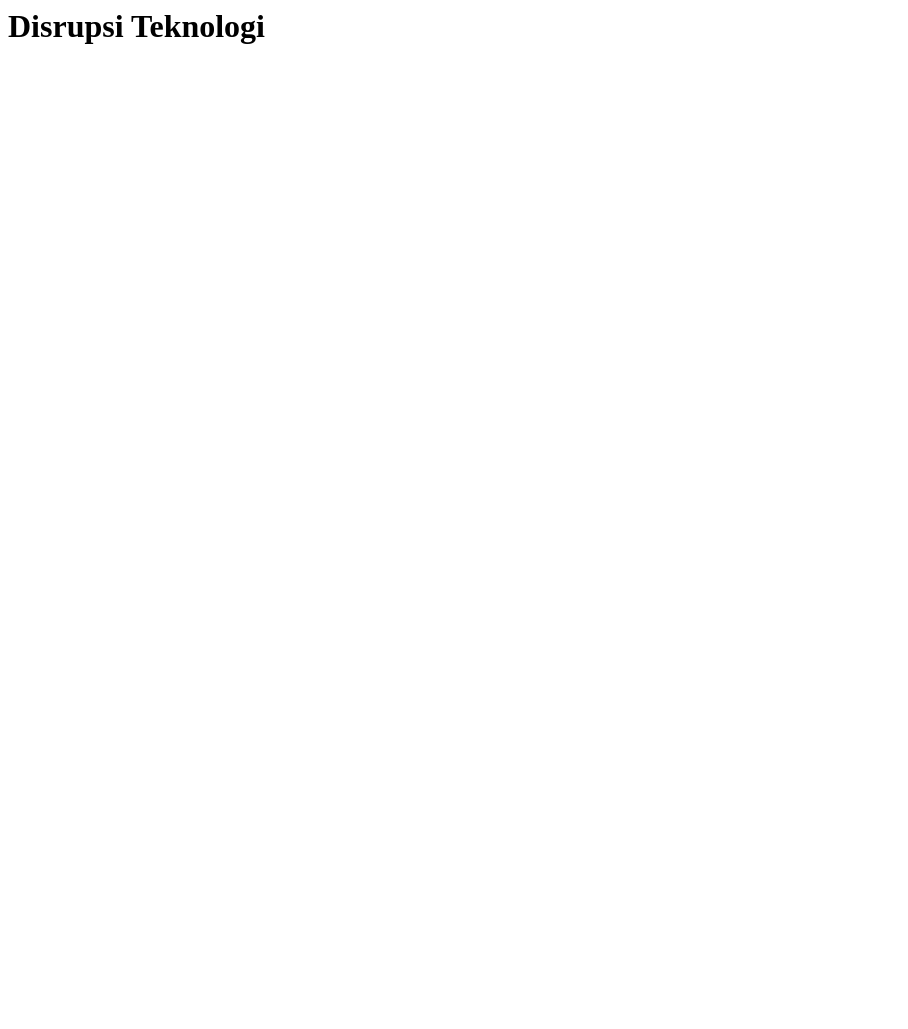
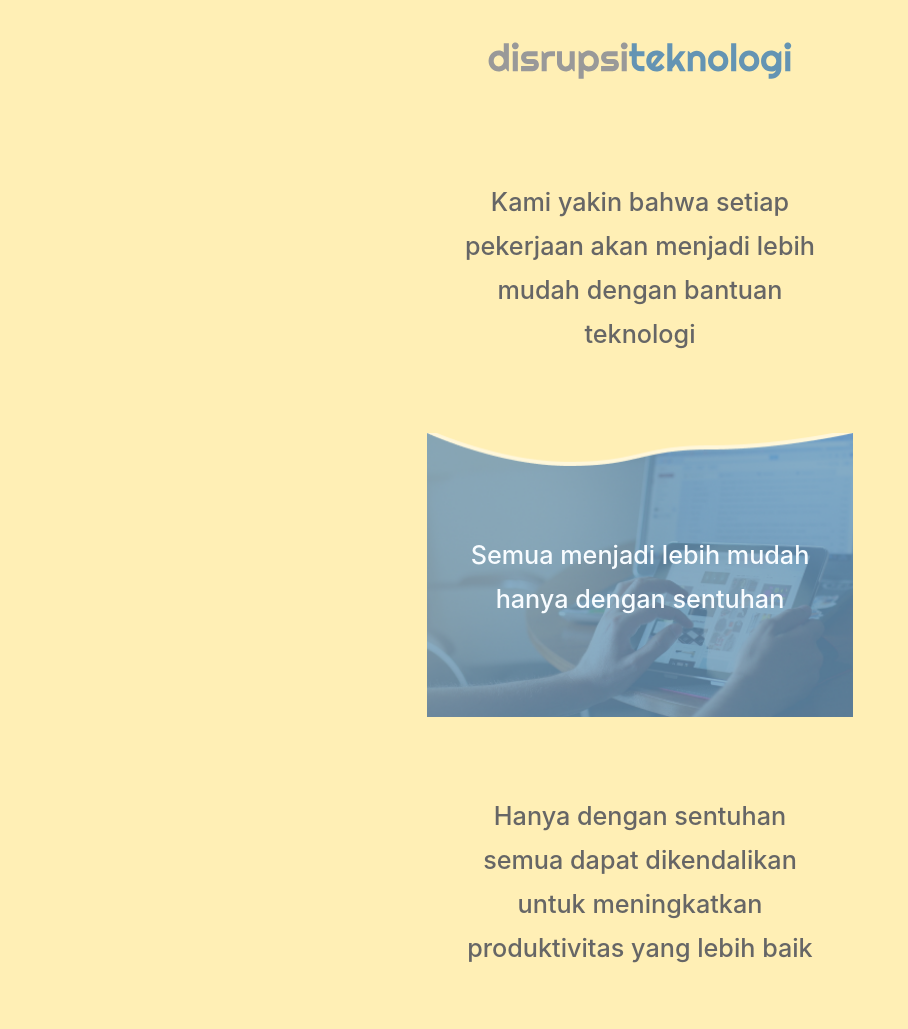
Before and after one commit to disrupsiteknologi/website, a plain HTML site: page www/index.html in a window 1280 px wide. Shown: the top 1029 px of the page, without its empty margins (0-908 px from the left). Before the commit the page ends 800 px from the top, so only its background shows below. Drawn offline with nearby package versions, Linux system fonts and the light colour scheme.

Commit message:
Create new home page

```diff
--- a/www/index.html
+++ b/www/index.html
@@ -4,8 +4,73 @@
     <meta http-equiv="Content-Type" content="text/html; charset=UTF-8">
     <meta name="viewport" content="width=device-width, initial-scale=1.0">
     <title>Disrupsi Teknologi</title>
+    <link rel="stylesheet" href="https://cdnjs.cloudflare.com/ajax/libs/materialize/1.0.0/css/materialize.min.css">
+    <link rel="stylesheet" href="/public/css/main.css?v=0.0.1">
   </head>
   <body>
-    <h1>Disrupsi Teknologi</h1>
+    <div class="row">
+      <div class="col s12 m6 offset-m3 l4 offset-l4" id="Container">
+        <div class="row">
+          <div class="col s12">
+            <h1 class="center-align">
+              <img src="/public/images/disrupsiteknologi-vertical.svg" width="75%" height="auto" alt="disrupsiteknologi" />
+            </h1>
+          </div>
+        </div>
+        <div class="row">
+          <div class="col s12 center-align">
+            <div class="my-text">
+              <h6 class="flow-text">Kami yakin bahwa setiap pekerjaan akan menjadi lebih mudah dengan bantuan teknologi</h6 class="flow-text">
+            </div>
+          </div>
+        </div>
+        <div class="row">
+          <div class="my-image col s12">
+            <div class="my-image-text">
+              <h6 class="flow-text">Semua menjadi lebih mudah hanya dengan sentuhan</h6 class="flow-text">
+            </div>
+            <img class="my-image-img" src="/public/images/img1.png" />
+          </div>
+        </div>
+        <div class="row">
+          <div class="col s12 center-align">
+            <div class="my-text">
+              <h6 class="flow-text">Hanya dengan sentuhan semua dapat dikendalikan untuk meningkatkan produktivitas yang lebih baik</h6 class="flow-text">
+            </div>
+          </div>
+        </div>
+        <div class="row">
+          <div class="my-image col s12">
+            <div class="my-image-text">
+              <h6 class="flow-text">Namun masih banyak pekerjaan diluar sana yang belum dapat dikerjakan hanya dengan sentuhan</h6 class="flow-text">
+            </div>
+            <img class="my-image-img" src="/public/images/img2.png" />
+          </div>
+        </div>
+        <div class="row">
+          <div class="col s12 center-align">
+            <div class="my-text">
+              <h6 class="flow-text">Kami hadir untuk mentransformasi ide yang anda miliki menjadi sebuah teknologi yang akan mempermudah pekerjaan hanya dengan sentuhan</h6 class="flow-text">
+            </div>
+          </div>
+        </div>
+        <div class="row">
+          <div class="my-image col s12 center-align">
+            <div class="my-image-text">
+              <h6 class="flow-text">Segera wujudkan dan kembangkan ide yang anda miliki bersama kami</h6 class="flow-text">
+              <a class="btn-small red lighten-3">Kirim ide ke ide@disrupsiteknologi.com</a>
+            </div>
+            <img class="my-image-img" src="/public/images/img3.png" />
+          </div>
+        </div>
+        <div class="row">
+          <div class="col s12 center-align">
+            <div class="my-text">
+              <h6 class="flow-text">Copyright &copy; disrupsiteknologi.com</h6 class="flow-text">
+            </div>
+          </div>
+        </div>
+      </div>
+    </div>
   </body>
 </html>
--- /dev/null
+++ b/www/public/css/main.css
@@ -0,0 +1,50 @@
+body {
+  background: #FFEFB5;
+}
+
+.my-image {
+  position: relative;
+  padding-right: 0 !important;
+  padding-left: 0 !important;
+}
+.my-image-text {
+  position: absolute;
+  top: 0;
+  right: 0;
+  bottom: 0;
+  left: 0;
+  display: flex;
+  flex-direction: column;
+  padding-right: 1.75rem;
+  padding-left: 1.75rem;
+  margin: auto;
+  width: 100%;
+  height: 100%;
+  align-items: center;
+  justify-content: center;
+  color: #F8FCFF;
+  text-align: center;
+}
+.my-image-text .btn-small {
+  margin-top: 1.75rem !important;
+  text-transform: none;
+}
+.my-image-img {
+  display: block;
+  width: 100%;
+  height: auto;
+}
+
+.my-text {
+  padding-right: 1.25rem;
+  padding-left: 1.25rem;
+  margin-top: 3.75rem;
+  margin-bottom: 3.75rem;
+  color: #666666;
+}
+
+.my-image-text h6,
+.my-text h6 {
+  font-weight: 450;
+  line-height: 1.75;
+}
```
Also changed, not shown: www/public/images/disrupsiteknologi-vertical.svg (added), www/public/images/disrupsiteknologi.svg (added), www/public/images/img1.png (added), www/public/images/img2.png (added), www/public/images/img3.png (added).
